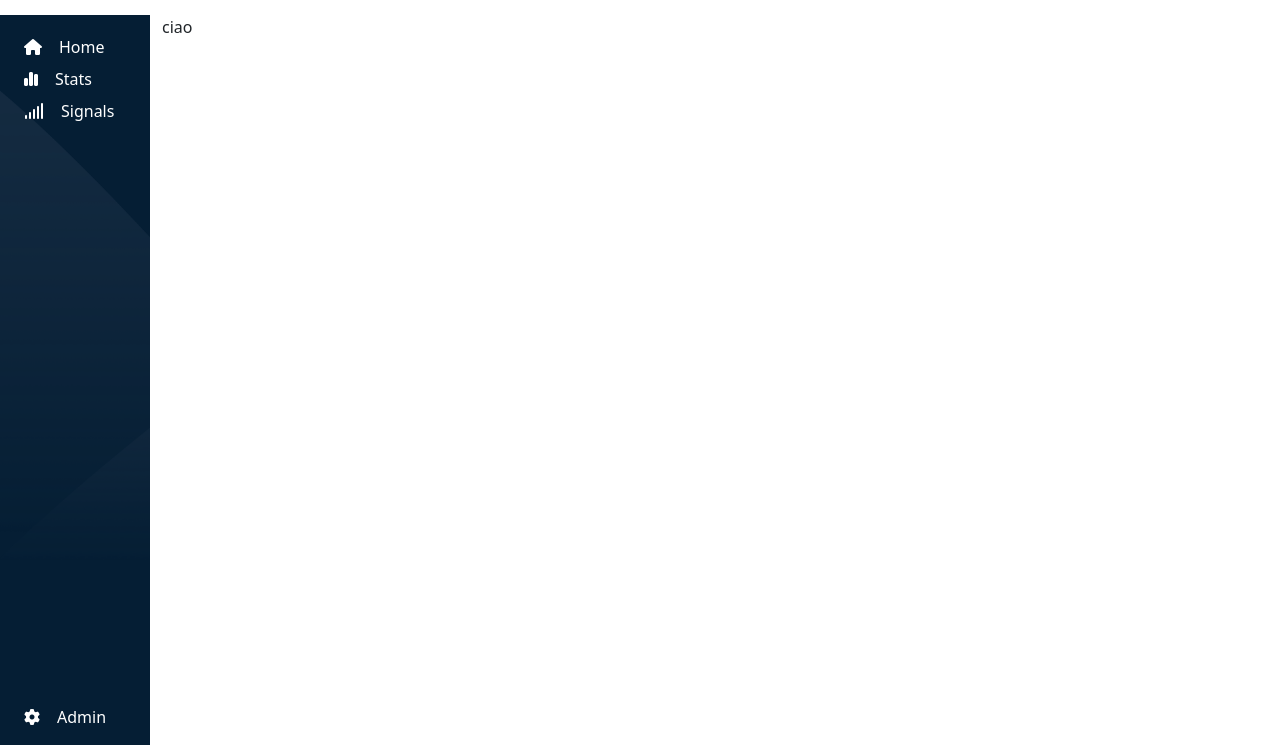
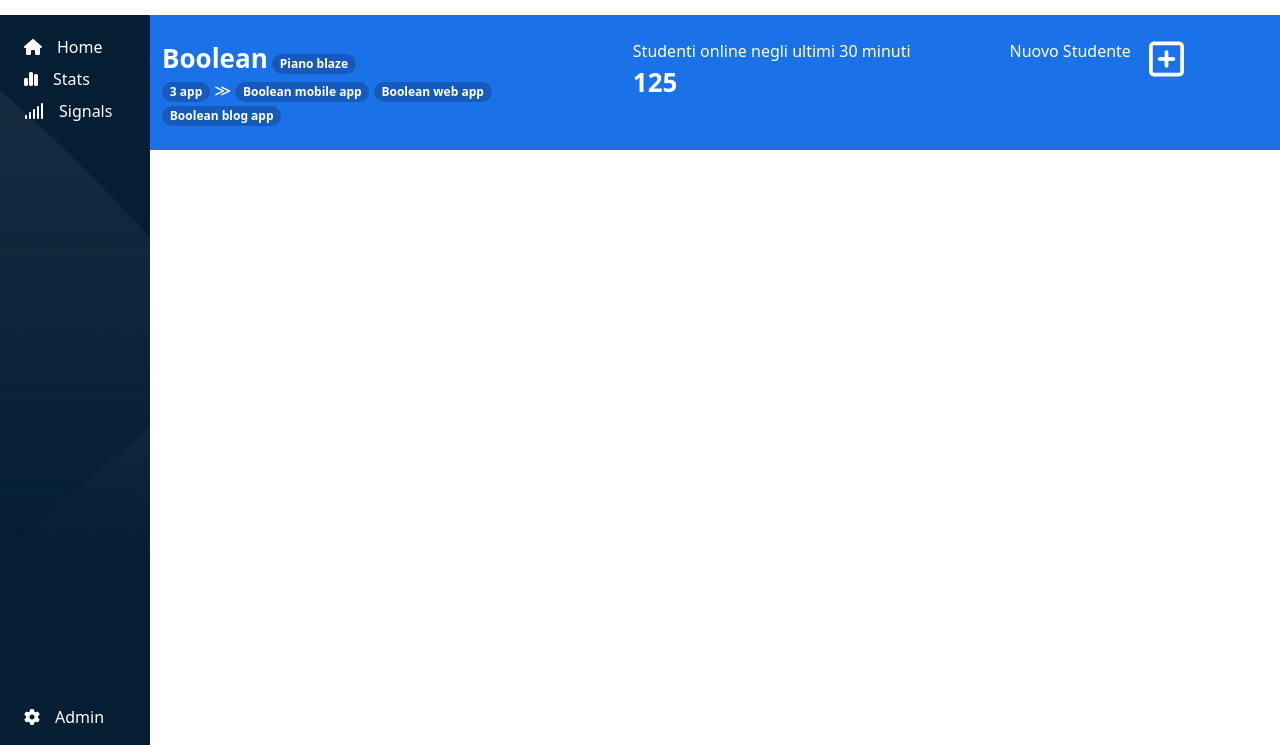
Before and after one commit to danieleardizzone/html-css-bootstrap-dashboard, a plain HTML site: page index.html in a window 1280 px wide. Shown: the part 55-800 px from the top of the page. Drawn offline with nearby package versions, Linux system fonts and the light colour scheme.

Commit message:
ADD - main-top

```diff
--- a/css/style.css
+++ b/css/style.css
@@ -9,9 +9,11 @@ img{
 
 /* LAYOUT */
 .webapp{
+    width: 100vw;
     height: 100vh;
     display: flex;
     flex-direction: column;
+    overflow: hidden;
 }
 
 
@@ -65,13 +67,53 @@ img{
     color: white;
 }
 
-.side-bar__nav-items{
+.side-bar__nav-items > a{
     display: flex;
     align-items: baseline;
-    gap: 17px;
+    gap: 15px;
 }
 
 
+
+
+
+.app__main-content{
+    padding-left: 0;
+    padding-right: 0;
+}
+
+.app__main-content__top{
+    background-color: #1B72E8;
+    color: white;
+}
+
+.app__main-content__top .row > *{
+    display: flex;
+}
+
+.app__main-content__top .row :nth-child(2),
+.app__main-content__top .row :nth-child(3){
+    flex-direction: column;
+}
+
+.add_student a{
+    display: flex;
+    gap: 18px;
+}
+
+.app__main-content__top .badge{
+    background-color: rgba(0, 0, 0, 0.2);
+}
+
+.boolean .title,
+.online_now{
+    font-size: 26px;
+    font-weight: 600;
+}
+
+.add_student i{
+    font-size: 40px;
+}
 
 /* MEDIA QUERY */
 
--- a/index.html
+++ b/index.html
@@ -11,7 +11,7 @@
 <body class="webapp debu">
         <header class="app__header py-2">
             <div class="container-fluid">
-                <div class="row d-flex align-items-center">
+                <div class="row d-flex align-items-center flex-nowrap">
                     <div class="col-auto">
                         <figure class="d-inline d-lg-none">
                             <img src="./img/mobile-logo.png" id="logo-small">
@@ -52,37 +52,93 @@
         </header>
         <main class="app__main flex-grow-1">
             <div class="container-fluid">
-                <div class="row d-flex">
+                <div class="row d-flex flex-nowrap">
                     <div class="col-auto app__side-bar">
                         <div class="container-fluid">
                             <div class="row py-3">
                                 <div class="col">
                                     <ul class="side-bar__nav list-unstyled">
                                         <li class="side-bar__nav-items py-1">
-                                            <i class="fa-solid fa-house"></i>
-                                            <a href="#">Home</a>
+                                            <a href="#">
+                                                <i class="fa-solid fa-house"></i>
+                                                <span class="d-none d-lg-inline">Home</span>
+                                            </a>
                                         </li>
                                         <li class="side-bar__nav-items py-1">
-                                            <i class="fa-solid fa-chart-simple"></i>
-                                            <a href="#">Stats</a>
+                                            <a href="#">
+                                                <i class="fa-solid fa-chart-simple"></i>
+                                                <span class="d-none d-lg-inline">Stats</span>
+                                            </a>
                                         </li>
                                         <li class="side-bar__nav-items py-1">
-                                            <i class="fa-solid fa-signal"></i>
-                                            <a href="#">Signals</a>
+                                            <a href="#">
+                                                <i class="fa-solid fa-signal"></i>
+                                                <span class="d-none d-lg-inline">Signals</span>
+                                            </a>
                                         </li>
                                     </ul>
                                 </div>
                                 <div class="col align-self-end">
                                     <div class="side-bar__nav-items">
-                                        <i class="fa-solid fa-gear"></i>
-                                        <a href="#">Admin</a>
+                                        <a href="#">
+                                            <i class="fa-solid fa-gear"></i>
+                                            <span class="d-none d-lg-inline">Admin</span>
+                                        </a>
                                     </div>
                                 </div>
                             </div>
                         </div>
                     </div>
                     <div class="col-auto app__main-content flex-grow-1">
-                        ciao
+                        <div class="app__main-content__top sticky-top">
+                            <div class="container-fluid">
+                                <div class="row">
+                                    <div class="add_student col-12 col-md-4 py-2 py-md-4 d-md-none">
+                                        <a href="#">
+                                            <span>Nuovo Studente</span>
+                                            <i class="fa-regular fa-square-plus"></i>
+                                        </a>
+                                    </div>
+                                    <div class="boolean col-12 col-md-4 col-lg-5 py-2 py-md-4">
+                                        <div>
+                                            <span class="title">Boolean</span>
+                                            <span class="badge rounded-pill">Piano blaze</span>
+                                        </div>
+                                        <div>
+                                            <span class="badge rounded-pill">
+                                                3 app
+                                            </span>
+                                            <span>
+                                                &NestedGreaterGreater;
+                                            </span>
+                                            <span class="badge rounded-pill d-lg-none">
+                                                &plus;
+                                            </span>
+                                            <span class="badge rounded-pill d-none d-lg-inline-block">
+                                                Boolean mobile app
+                                            </span>
+                                            <span class="badge rounded-pill d-none d-lg-inline-block">
+                                                Boolean web app
+                                            </span>
+                                            <span class="badge rounded-pill d-none d-lg-inline-block">
+                                                Boolean blog app
+                                            </span>
+
+                                        </div>
+                                    </div>
+                                    <div class="online_student col-12 col-md-4 col-lg-4 py-2 py-md-4">
+                                        <div>Studenti online negli ultimi 30 minuti</div>
+                                        <div class="online_now">125</div>
+                                    </div>
+                                    <div class="add_student col-12 col-md-4 col-lg-3 py-2 py-md-4 d-none d-md-flex">
+                                        <a href="#">
+                                            <span>Nuovo Studente</span>
+                                            <i class="fa-regular fa-square-plus"></i>
+                                        </a>
+                                    </div>
+                                </div>
+                            </div>
+                        </div>
                     </div>
                 </div>
 
```
